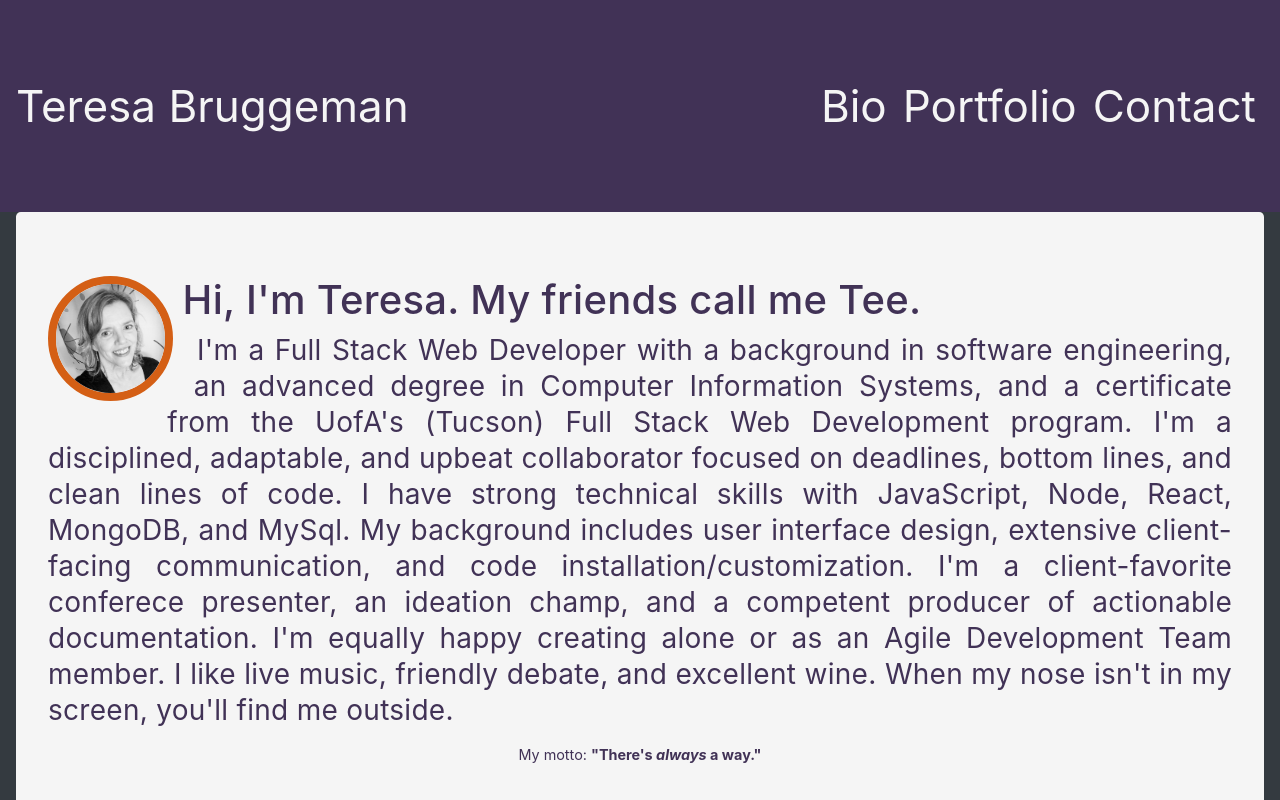
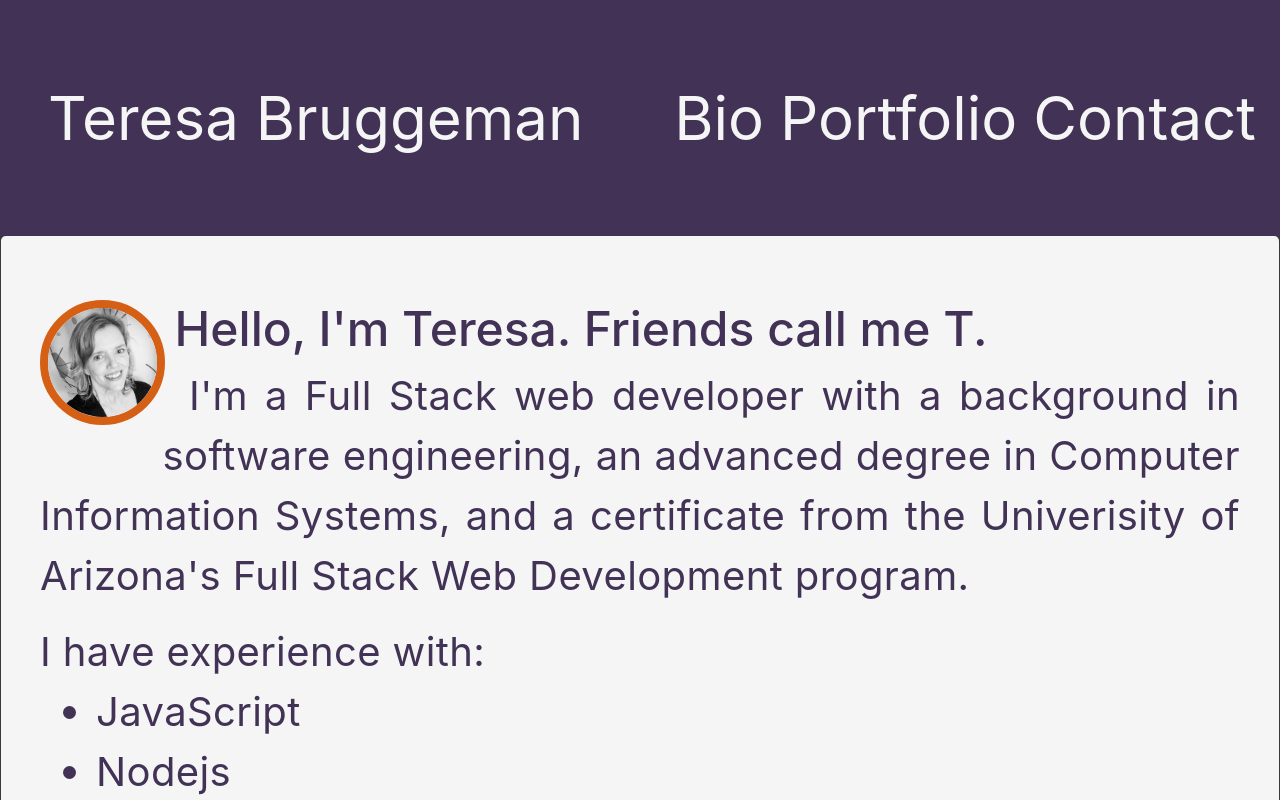
Before and after one commit to bruggineer/React-Portfolio, a React (Create React App) app: page /portfolio in a window 1280 px wide. Shown: the top 800 px of the page. Built offline with nearby package versions, Linux system fonts and the light colour scheme.

Commit message:
polishing all views for typography

```diff
--- a/package.json
+++ b/package.json
@@ -4,7 +4,7 @@
   "private": true,
   "main": "server.js",
   "proxy": "http://localhost:5000/",
-  "homepage": "http://localhost:3000/",
+  "homepage": "https://bruggineer.github.io/PortfolioUpdated/",
   "dependencies": {
     "@testing-library/jest-dom": "^4.2.4",
     "@testing-library/react": "^9.5.0",
--- a/src/App.css
+++ b/src/App.css
@@ -9,7 +9,6 @@ body {
   color: #413256;
   font-family: -apple-system, BlinkMacSystemFont, "Segoe UI", Roboto, Oxygen-Sans, Ubuntu, Cantarell, "Helvetica Neue", sans-serif;
   /* font-family: Century Gothic, CenturyGothic, AppleGothic, sans-serif; */
-  font-size: .9rem;
   height: 100vh;
   min-height: 1532px;
 }
--- a/src/components/ContactForm/index.js
+++ b/src/components/ContactForm/index.js
@@ -38,13 +38,12 @@ export default function ContactForm() {
                 <label htmlFor="userEmail">Your email address</label>
                 <input type="email" name="user_email" className="form-control" required id="userEmail1"
                     aria-describedby="emailHelp"></input>
-                <small id="emailHelp" className="form-text text-muted">I'll never share your email with anyone
-                            else.</small>
+                <small id="emailHelp" className="email-text text-muted">I'll never share your email with anyone.</small>
             </div>
 
             <div className="form-group">
                 <label htmlFor="submitButton">
-                    <button type="submit" name="submit" id="submitButton" className="btn btn-dark">Send Message</button>
+                    <button type="submit" name="submit" id="submit-button" className="submit-btn btn btn-dark">Send Message</button>
                 </label>
             </div>
         </form>
--- a/src/components/ContactForm/style.css
+++ b/src/components/ContactForm/style.css
@@ -1,4 +1,4 @@
-.btn-dark {
+.submit-btn {
     background-color: #d46f15;
     border: none;
 }
@@ -7,3 +7,107 @@
     background-color: #f5f5f5;
     min-height: 1563px;
 }
+
+.contact-content {
+    padding-top: 4rem;
+}
+
+h1 {
+    font-size: 2rem;
+}
+
+.form-group {
+    letter-spacing: 0.02em;
+    font-size: 1.5rem;
+    line-height: 2.25rem;
+}
+
+.email-text {
+    font-size: 1rem;
+}
+
+#submit-button {
+    font-size: 1.25rem;
+}
+
+#submit-button:hover, #submit-button:active, #submit-button:focus {
+    background-color: #a3b745;
+}
+
+#comment {
+    height: 10rem;
+}
+
+/* media queries for mobile-first responsive design */
+
+@media (min-width: 576px) {
+    h1 {
+        font-size: 2.25rem;
+    }
+    .form-group {
+        letter-spacing: 0.02em;
+        font-size: 1.75rem;
+        line-height: 2.6rem;
+    }
+    .email-text {
+        font-size: 1.5rem;
+    }
+    #submit-button {
+        font-size: 1.75rem;
+    }
+    #comment {
+        height: 15rem;
+    }
+}
+
+@media(min-width: 768px) {
+    h1 {
+        font-size: 2.5rem;
+    }
+    .form-group {
+        letter-spacing: 0.02em;
+        font-size: 2rem;
+        line-height: 3rem;
+    }
+    .email-text {
+        font-size: 1.75rem;
+    }
+    #submit-button {
+        font-size: 2rem;
+    }
+}
+
+@media(min-width: 992px) {
+    h1 {
+        font-size: 2.75rem;
+    }
+    .form-group {
+        letter-spacing: 0.02em;
+        font-size: 2.25rem;
+        line-height: 3.38rem;
+    }
+    .email-text {
+        font-size: 2rem;
+    }
+    #submit-button {
+        font-size: 2.25rem;
+    }
+}
+
+@media(min-width: 1200px) {
+    h1 {
+        font-size: 3rem;
+    }
+    .form-group {
+        max-width: 1200px;
+        letter-spacing: 0.02em;
+        font-size: 2.5rem;
+        line-height: 3.75rem;
+    }
+    .email-text {
+        font-size: 2.25rem;
+    }
+    #submit-button {
+        font-size: 2.5rem;
+    }
+}
--- a/src/components/Navigation/index.js
+++ b/src/components/Navigation/index.js
@@ -11,7 +11,7 @@ export default function Navigation() {
                 <Navbar collapseOnSelect bg='dark' variant='dark' expand='sm' static='top'>
                     <Navbar.Brand href='/bio' className='my-name'>Teresa Bruggeman</Navbar.Brand>
                     <Navbar.Toggle aria-controls='responsive-navbar-nav' />
-                    <Navbar.Collapse id='responsive-navbar-nav' className='justify-content-end'>
+                    <Navbar.Collapse id='responsive-navbar-nav' className='link-names justify-content-end'>
                         <Nav>
                             <Nav.Link as={Link} to='/bio' eventKey='0'>Bio</Nav.Link>
                             <Nav.Link as={Link} to='/portfolio' eventKey='1'>Portfolio</Nav.Link>
--- a/src/components/Navigation/style.css
+++ b/src/components/Navigation/style.css
@@ -20,6 +20,15 @@
     padding-top: 1.25rem;
     padding-bottom: 1.25rem;
   }
+  .my-name, .nav-link {
+    font-size: 1.75rem;
+  }
+  .my-name {
+    margin-left: 1rem;
+  }
+  .link-name {
+    margin-right: 1rem;
+  }
 }
 
 @media (min-width: 768px) {
@@ -28,7 +37,13 @@
     padding-bottom: 2.45rem;
   }
   .my-name, .nav-link {
-    font-size: 1.75rem;
+    font-size: 2rem;
+  }
+  .my-name {
+    margin-left: 1.5rem;
+  }
+  .link-name {
+    margin-right: 1.5rem;
   }
 }
 
@@ -38,7 +53,13 @@
     padding-bottom: 3.125rem;
   }
   .my-name, .nav-link {
-    font-size: 2rem;
+    font-size: 2.5rem;
+  }
+  .my-name {
+    margin-left: 1.75rem;
+  }
+  .link-name {
+    margin-right: 1.75rem;
   }
 }
 
@@ -48,12 +69,12 @@
     padding-bottom: 4.063rem;
   }
   .my-name, .nav-link {
-    font-size: 2.75rem;
+    font-size: 3.75rem;
+  }
+  .my-name {
+    margin-left: 2rem;
+  }
+  .link-name {
+    margin-right: 2rem;
   }
 }
-
-@media (max-width: 325px) {
-  .my-name, .nav-link {
-    font-size: 1.25rem;
-  }
-}
--- a/src/views/Contact/index.js
+++ b/src/views/Contact/index.js
@@ -8,7 +8,7 @@ export default function Contact() {
     return (
         <Container fluid no-gutters>
             <section id="contact-view" className="row mt-10">
-                <div className="col-sm-7 pt-4 px-2 mx-auto">
+                <div className="col-sm-7 px-2 mx-auto contact-content">
                     <h1>Let's talk</h1>
                     <ContactForm ></ContactForm>
                 </div>
--- a/src/views/Home/index.js
+++ b/src/views/Home/index.js
@@ -1,38 +1,50 @@
 import React from 'react';
 import Container from 'react-bootstrap/Container';
+import headshot from "../../assets/images/Headshot-BW.jpg"
+import { Col, Row } from 'react-bootstrap';
 import "./style.css"
-import headshot from "../../assets/images/Headshot-BW.jpg"
-import { Col } from 'react-bootstrap';
 
 export default function Home() {
     console.log('bio view is re-rendering')
 
     return (
-        <Container fluid no-gutters>
-            <div id="bio-view" className="row mt-10 justify-content-center'">
-                <Col className='bio-box'>
-                    <div className="jumbotron col">
+        <Container fluid className='no-gutters'>
+            <Row id="bio-view" className="mt-10">
+                <Col className="jumbotron">
                     <div className='mx-auto'>
-
                         <section className="avatar">
                             <img id="avatar" className="rounded-circle" alt="Teresa Bruggeman"
                                 src={headshot}></img>
                         </section>
 
-                            <section className="bio text-justify">
-                                <h1 className='greeting d-flex flex-wrap'><div className='g-1'>Hi, I'm Teresa. </div><div className="g-2">My friends call me Tee.</div></h1>
-                                <p className="bio-blurb mt-2 ">
-                                    I'm a Full Stack Web Developer with a background in software engineering, an advanced degree in Computer Information Systems, and a certificate from the UofA's (Tucson) Full Stack Web Development program. I'm a disciplined, adaptable, and upbeat collaborator focused on deadlines, bottom lines, and clean lines of code. I have strong technical skills with JavaScript, Node, React, MongoDB, and MySql. My background includes user interface design, extensive client-facing communication, and code installation/customization. I'm a client-favorite conferece presenter, an ideation champ, and a competent producer of actionable documentation. I'm equally happy creating alone or as an Agile Development Team member. I like live music, friendly debate, and excellent wine. When my nose isn't in my screen, you'll find me outside.
+                        <section className="bio">
+                            <h1 className='greeting d-flex flex-wrap'><div className='g-1'>Hello, I'm Teresa. </div><div className="g-2">Friends call me T.</div></h1>
+                            <div className="bio-blurb mt-2 ">
+                                <p>I'm a Full Stack web developer with a background in software engineering, an advanced degree in Computer Information Systems, and a certificate from the Univerisity of Arizona's Full Stack Web Development program.</p>
+                                <p className='skills-list'>I have experience with:
+                                <ul className='ml-3'>
+                                        <li>JavaScript</li>
+                                        <li>Nodejs</li>
+                                        <li>Express</li>
+                                        <li>React</li>
+                                        <li>MongoDb</li>
+                                        <li>MySql</li>
+                                        <li>Sequelize</li>
+                                        <li>Mobile-first responsive design</li>
+                                        <li>Agile Development</li>
+                                    </ul>
                                 </p>
+                                <p> I'm a disciplined, adaptable, and upbeat collaborator focused on deadlines, bottom lines, and clean lines of code. My background includes user interface design, extensive client-facing communication, and code installation/customization. I'm a client-favorite conferece presenter, an ideation champ, and a competent producer of actionable documentation. I'm equally happy creating alone or as an Agile Development Team member.</p>
+                                <p>I like live music, friendly debate, and excellent wine. When my nose isn't in my screen, you'll find me outside.</p>
+                            </div>
                         </section>
 
                         <p className='motto text-center clearfix'>My motto: <span className="font-weight-bold cent">"There's <span
                             className="font-italic">always</span> a way."</span>
                         </p>
                     </div>
-                    </div>
                 </Col>
-            </div>
+            </Row>
         </Container >
     )
 };
--- a/src/views/Home/style.css
+++ b/src/views/Home/style.css
@@ -1,26 +1,19 @@
 /* Home view styling */
-
-div#bio-view {
-  min-height: 1563px;
-}
-
-/* .bio-box {
-  width: 100%;
-} */
 
 .jumbotron {
   display: flex;
   text-align: left;
   background-color: #f5f5f5;
+  margin-bottom: 0;
 }
 
 /*bio typography */
 
-.bio {
-  max-width: 768px;
+.bio-blurb {
   letter-spacing: 0.02em;
-  font-size: 1.25rem;
-  line-height: 1.75rem;
+  font-size: 1.5rem;
+  line-height: 2.25rem;
+  margin-bottom: 1.5rem;
 }
 
 /* headline styles */
@@ -30,7 +23,8 @@ div#bio-view {
 }
 
 .g-1, .g-2 {
-  margin: 0 auto;
+  margin: 0;
+  display: inline-block;
 }
 
 /* bio photo style */
@@ -38,9 +32,6 @@ div#bio-view {
 #avatar {
   width: 125px;
   height: 125px;
-  display: block;
-  margin-left: auto;
-  margin-right: auto;
   margin-bottom: 1rem;
   background-color: #d45f15;
   border: 8px solid #d45f15;
@@ -50,7 +41,7 @@ div#bio-view {
   clear: left;
 }
 
-/* wrap text to circle, negative margins, font sizes for sm-xl */
+/********************* Moble-first, responsive design media queries ******************************/
 
 @media(min-width: 576px) {
   .jumbotron {
@@ -67,7 +58,7 @@ div#bio-view {
   }
   .greeting {
     margin: 0;
-    font-size: 2rem;
+    font-size: 2.25rem;
   }
   .g-1 {
     margin-left: -1.4rem;
@@ -76,33 +67,56 @@ div#bio-view {
   .g-2 {
     margin-left: 0;
   }
-  .bio {
+  .bio-blurb {
     letter-spacing: .01em;
+    font-size: 1.75rem;
+    line-height: 2.6rem;
+    margin-bottom: 2rem;
+  }
+  p.motto {
     font-size: 1.5rem;
-    line-height: 1.75rem;
   }
 }
 
 @media(min-width: 768px) {
-  .bio {
-    font-size: 1.5rem;
-    line-height: 1.95rem;
+  .greeting {
+    font-size: 2.5rem;
+  }
+  .bio-blurb {
+    font-size: 2rem;
+    line-height: 3rem;
+    margin-bottom: 2.5rem;
+  }
+  p.motto {
+    font-size: 1.75rem;
   }
 }
 
 @media(min-width: 992px) {
-  .bio {
-    max-width: 1200px;
-    line-height: 2rem;
+  .greeting {
+    font-size: 2.75rem;
+  }
+  .bio-blurb {
+    font-size: 2.25rem;
+    line-height: 3.38rem;
+    margin-bottom: 2.75rem;
+  }
+  p.motto {
+    font-size: 2rem;
   }
 }
 
 @media(min-width: 1200px) {
   .greeting {
+    font-size: 3rem;
+  }
+  .bio-blurb {
+    max-width: 1200px;
     font-size: 2.5rem;
+    line-height: 3.75rem;
+    margin-bottom: 3rem;
   }
-  .bio {
-    font-size: 1.75rem;
-    line-height: 2.25rem;
+  p.motto {
+    font-size: 2.25rem;
   }
 }
```
Lines whose indentation alone changed are shown as unchanged.
